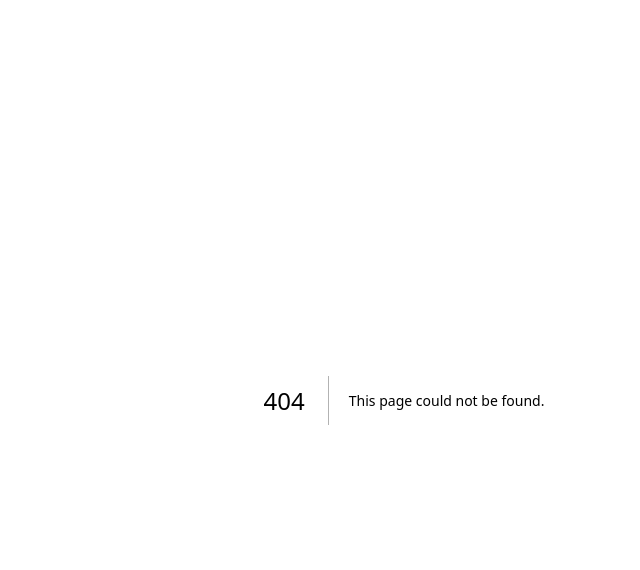
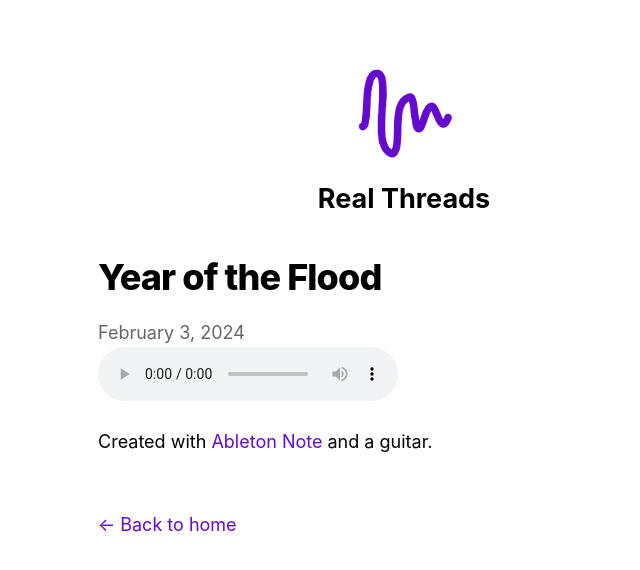
Before and after one commit to wemhr30/realthreads-nextjs-blog, a Next.js app: page /projects/audio-player in a window 1280 px wide. Before the commit this address had no page. Shown: the top 570 px of the page, without its empty margins (236-876 px from the left). Built offline with nearby package versions, Linux system fonts and the light colour scheme.

Commit message:
using-vercel-blob

```diff
--- a/components/layout.js
+++ b/components/layout.js
@@ -41,7 +41,7 @@ export default function Layout({ children, home }) {
         ) : (
           <>
             <Link href="/">
-              <a>
+
               <Image
                 priority
                 src="/images/profile.png"
@@ -50,11 +50,11 @@ export default function Layout({ children, home }) {
                 width={108}
                 alt={name}
               />
-              </a>
+
             </Link>
             <h2 className={utilStyles.headingLg}>
-              <Link href="/">
-                <a className={utilStyles.colorInherit}>{name}</a>
+              <Link href="/" className={utilStyles.colorInherit}>
+                {name}
               </Link>
             </h2>
           </>
@@ -64,10 +64,10 @@ export default function Layout({ children, home }) {
       {!home && (
         <div className={styles.backToHome}>
           <Link href="/">
-            <a>← Back to home</a>
+            ← Back to home
           </Link>
         </div>
       )}
     </div>
-  )
+  );
 }
--- a/lib/posts.js
+++ b/lib/posts.js
@@ -59,8 +59,8 @@ export function getAllPostIds() {
         params: {
           id: fileName.replace(/\.md$/, '')
         }
-      }
-    })
+      };
+    });
   }
 
   export async function getPostData(id) {
--- /dev/null
+++ b/pages/projects/audio-player.js
@@ -0,0 +1,27 @@
+import Layout from '../../components/layout'
+import Head from 'next/head'
+import Date from '../../components/date'
+import utilStyles from '../../styles/utils.module.css'
+
+export default function Post({ postData }) {
+    return (
+      <Layout>
+        <Head>
+        <title>Year of the Flood</title>
+        </Head>
+        <article>
+        <h1 className={utilStyles.headingXl}>Year of the Flood</h1>
+        <div className={utilStyles.lightText}>
+          <Date dateString= '2024-02-03'/>
+        </div>
+        <div >
+          <audio controls>
+            <source src="https://njmtcajtgvjvkllw.public.blob.vercel-storage.com/audio/year-of-the-flood-mrAl14kO9Ck7ozahreWfYg08sjjs0d.ogg" type="audio/mpeg"/>
+            Your browser does not support the audio element.
+          </audio>
+        </div>
+          <p>Created with <a href="https://www.ableton.com/en/note/">Ableton Note</a> and a guitar.</p>
+      </article>
+      </Layout>
+    )
+  }
```
Also changed, not shown: pages/index.js (+16 -9 lines), 1 other file (tests, documents, lock files or other folders). Lines whose indentation alone changed are shown as unchanged.
